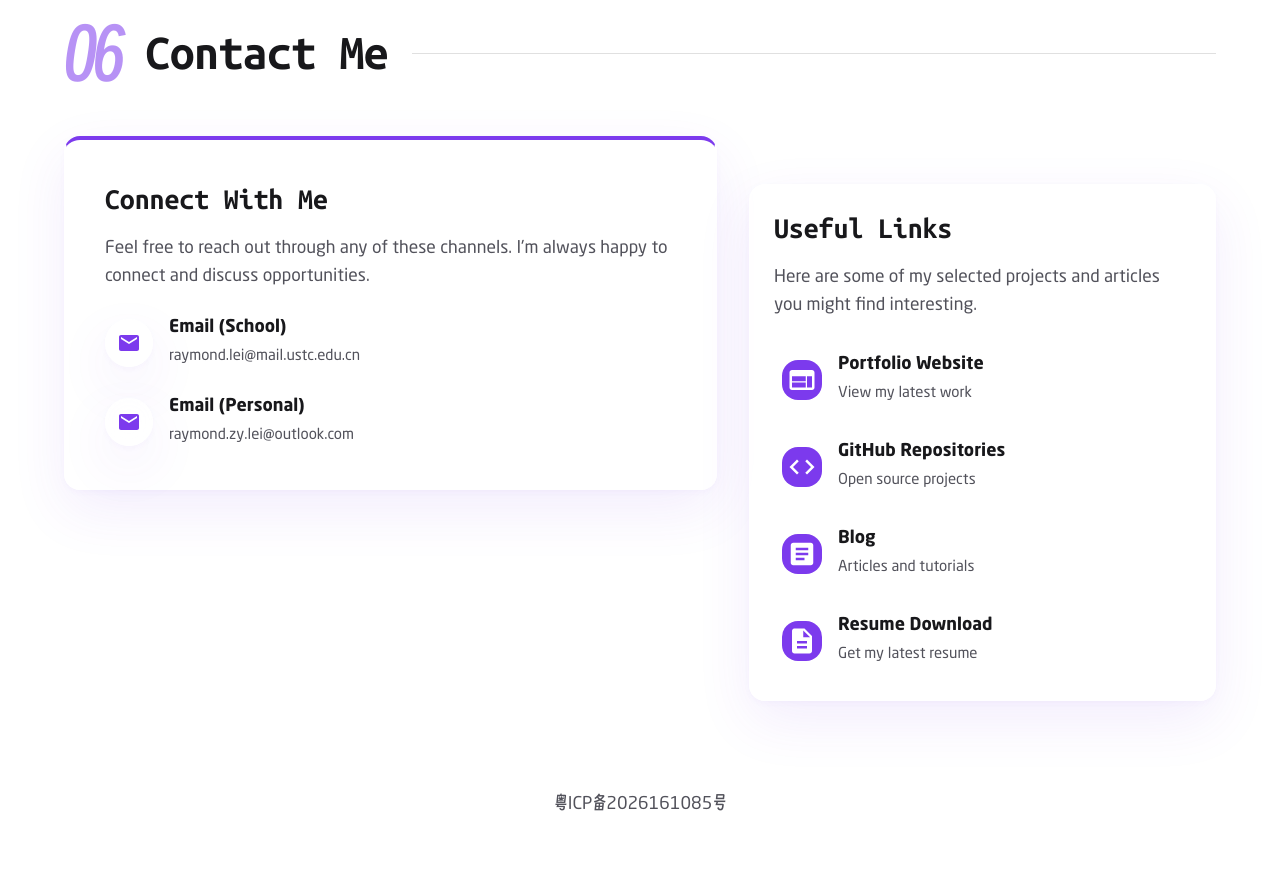
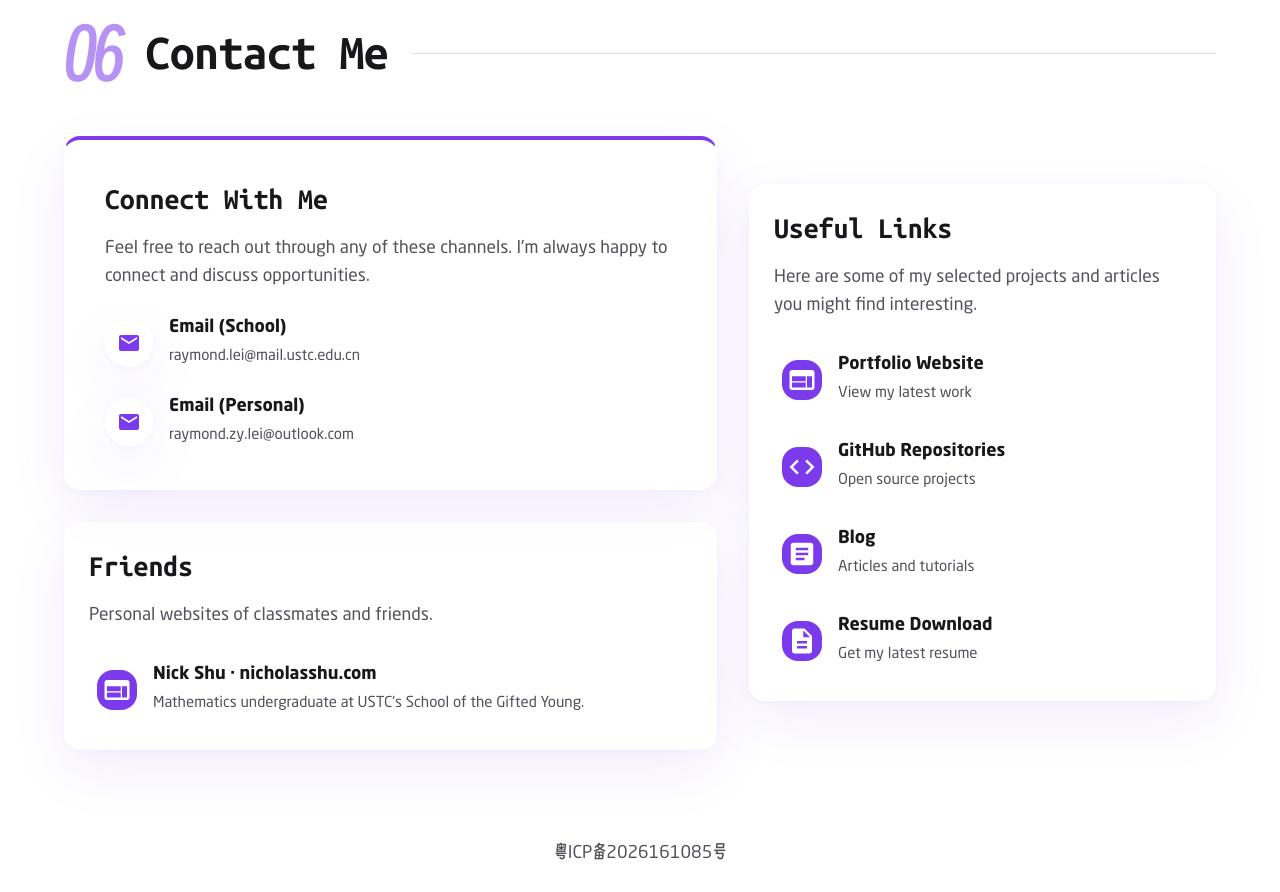
Before and after one commit to RaymondzyLei/RaymondzyLei.github.io, a React (Vite) app: page / in a window 1280 px wide. Shown: the part 6220-7112 px from the top of the page. Before the commit the page ends 7063 px from the top, so only its background shows below. Built offline with nearby package versions, Linux system fonts and the light colour scheme; a web font is replaced by a local one.

Commit message:
feat: add bilingual friend links card

```diff
--- a/src/components/Contact.tsx
+++ b/src/components/Contact.tsx
@@ -5,19 +5,20 @@ import Typography from '@mui/material/Typography';
 import Stack from '@mui/material/Stack';
 import FolderIcon from '@mui/icons-material/Folder';
 import { socialLinks } from '../data/social';
-import { contactLinks } from '../data/contact';
+import { contactLinks, friendLinks } from '../data/contact';
+import type { ContactLink } from '../data/contact';
 import { useTilt } from '../hooks/useTilt';
 import { useReveal } from '../hooks/useReveal';
 import { revealSx } from '../styles/reveal';
 import { GlassCard } from './GlassCard';
 import { LiquidGlassButton } from './LiquidGlassButton';
 import { Section } from './Section';
-import { easing, default as theme } from '../theme';
+import { easing, focusVisibleRing, default as theme } from '../theme';
 
 // Temporarily hide GitHub and X in this card while the site is under review.
 const contactSocialLinks = socialLinks.filter(({ id }) => id !== 'github' && id !== 'x');
 
-/** Card header: title + description, shared by both contact cards. */
+/** Card header: title + description, shared by the contact cards. */
 const CardIntro: React.FC<{ title: string; description: string }> = ({ title, description }) => (
   <>
     <Typography variant="h5" component="h3" sx={{ fontWeight: 600, mb: 2, color: 'text.primary' }}>
@@ -29,7 +30,7 @@ const CardIntro: React.FC<{ title: string; description: string }> = ({ title, de
   </>
 );
 
-/** Right-side text block of a link row (name + label), shared by both cards. */
+/** Right-side text block of a link row (name + label), shared by the cards. */
 const LinkText: React.FC<{ name: string; label: string }> = ({ name, label }) => (
   <Box sx={{ minWidth: 0, overflowWrap: 'anywhere' }}>
     <Typography variant="body2" sx={{ fontWeight: 600, color: 'text.primary' }}>
@@ -41,12 +42,67 @@ const LinkText: React.FC<{ name: string; label: string }> = ({ name, label }) =>
   </Box>
 );
 
+const ContactLinkRow: React.FC<{
+  link: ContactLink;
+  translationGroup: 'contact' | 'friends';
+}> = ({ link, translationGroup }) => {
+  const { t } = useTranslation();
+  const Icon = link.icon;
+
+  return (
+    <Box
+      component="a"
+      href={link.url}
+      {...(link.url.startsWith('http') ? { target: '_blank', rel: 'noopener noreferrer' } : {})}
+      sx={{
+        ...focusVisibleRing(2),
+        display: 'flex',
+        alignItems: 'center',
+        gap: 2,
+        minHeight: 44,
+        textDecoration: 'none',
+        p: 1,
+        borderRadius: 1,
+        transition: theme.transitions.create(['background-color'], {
+          duration: theme.transitions.duration.shorter,
+          easing: easing.easeOut,
+        }),
+        '&:hover': {
+          backgroundColor: 'action.hover',
+        },
+      }}
+    >
+      <Box
+        sx={{
+          width: 40,
+          flexShrink: 0,
+          height: 40,
+          borderRadius: 1,
+          backgroundColor: 'primary.main',
+          display: 'flex',
+          alignItems: 'center',
+          justifyContent: 'center',
+          color: 'primary.contrastText',
+        }}
+      >
+        {Icon ? <Icon /> : <FolderIcon />}
+      </Box>
+      <LinkText
+        name={t(`data.${translationGroup}.${link.id}.name`)}
+        label={t(`data.${translationGroup}.${link.id}.label`)}
+      />
+    </Box>
+  );
+};
+
 export const Contact: React.FC = () => {
   const { t } = useTranslation();
   const connectTiltRef = useTilt();
   const linksTiltRef = useTilt();
+  const friendsTiltRef = useTilt();
   const { ref: connectCellRef, isVisible: connectVisible } = useReveal();
   const { ref: linksCellRef, isVisible: linksVisible } = useReveal();
+  const { ref: friendsCellRef, isVisible: friendsVisible } = useReveal();
 
   return (
     <Section id="contact" title={t('contact.title')} maxWidth="lg" revealDelay={0}>
@@ -58,6 +114,7 @@ export const Contact: React.FC = () => {
           gap: 4,
         }}
       >
+        <Stack spacing={4} sx={{ minWidth: 0 }}>
           <Box ref={connectCellRef} sx={revealSx(connectVisible, 0)}>
             <GlassCard accent="top" ref={connectTiltRef} sx={{ p: { xs: 3, md: 5 } }}>
               <CardIntro title={t('contact.connectTitle')} description={t('contact.connectDesc')} />
@@ -88,59 +145,30 @@ export const Contact: React.FC = () => {
               </Stack>
             </GlassCard>
           </Box>
+          <Box
+            component="section"
+            aria-label={t('contact.friendsTitle')}
+            ref={friendsCellRef}
+            sx={revealSx(friendsVisible, 60)}
+          >
+            <GlassCard ref={friendsTiltRef} sx={{ p: 3 }}>
+              <CardIntro title={t('contact.friendsTitle')} description={t('contact.friendsDesc')} />
+              <Stack spacing={2}>
+                {friendLinks.map((link) => (
+                  <ContactLinkRow key={link.id} link={link} translationGroup="friends" />
+                ))}
+              </Stack>
+            </GlassCard>
+          </Box>
+        </Stack>
 
         <Box ref={linksCellRef} sx={revealSx(linksVisible, 60)}>
           <GlassCard ref={linksTiltRef} sx={{ p: 3, mt: { md: 6 } }}>
             <CardIntro title={t('contact.linksTitle')} description={t('contact.linksDesc')} />
             <Stack spacing={2}>
-              {contactLinks.map((link) => {
-                const Icon = link.icon;
-                return (
-                  <Box
-                    key={link.id}
-                    component="a"
-                    href={link.url}
-                    {...(link.url.startsWith('http')
-                      ? { target: '_blank', rel: 'noopener noreferrer' }
-                      : {})}
-                    sx={{
-                      display: 'flex',
-                      alignItems: 'center',
-                      gap: 2,
-                      textDecoration: 'none',
-                      p: 1,
-                      borderRadius: 1,
-                      transition: theme.transitions.create(['background-color'], {
-                        duration: theme.transitions.duration.shorter,
-                        easing: easing.easeOut,
-                      }),
-                      '&:hover': {
-                        backgroundColor: 'action.hover',
-                      },
-                    }}
-                  >
-                    <Box
-                      sx={{
-                        width: 40,
-                        flexShrink: 0,
-                        height: 40,
-                        borderRadius: 1,
-                        backgroundColor: 'primary.main',
-                        display: 'flex',
-                        alignItems: 'center',
-                        justifyContent: 'center',
-                        color: 'primary.contrastText',
-                      }}
-                    >
-                      {Icon ? <Icon /> : <FolderIcon />}
-                    </Box>
-                    <LinkText
-                      name={t(`data.contact.${link.id}.name`)}
-                      label={t(`data.contact.${link.id}.label`)}
-                    />
-                  </Box>
-                );
-              })}
+              {contactLinks.map((link) => (
+                <ContactLinkRow key={link.id} link={link} translationGroup="contact" />
+              ))}
             </Stack>
           </GlassCard>
         </Box>
--- a/src/data/contact.ts
+++ b/src/data/contact.ts
@@ -19,3 +19,7 @@ export const contactLinks: ContactLink[] = [
   { id: 'blog', url: '#', icon: ArticleIcon },
   { id: 'resume-download', url: '/resume', icon: DescriptionIcon },
 ];
+
+export const friendLinks: ContactLink[] = [
+  { id: 'nick-shu', url: 'https://nicholasshu.com/', icon: WebIcon },
+];
--- a/src/i18n/en.json
+++ b/src/i18n/en.json
@@ -52,7 +52,9 @@
     "connectTitle": "Connect With Me",
     "connectDesc": "Feel free to reach out through any of these channels. I'm always happy to connect and discuss opportunities.",
     "linksTitle": "Useful Links",
-    "linksDesc": "Here are some of my selected projects and articles you might find interesting."
+    "linksDesc": "Here are some of my selected projects and articles you might find interesting.",
+    "friendsTitle": "Friends",
+    "friendsDesc": "Personal websites of classmates and friends."
   },
   "data": {
     "social": {
@@ -89,6 +91,12 @@
       "resume-download": {
         "name": "Resume Download",
         "label": "Get my latest resume"
+      }
+    },
+    "friends": {
+      "nick-shu": {
+        "name": "Nick Shu · nicholasshu.com",
+        "label": "Mathematics undergraduate at USTC's School of the Gifted Young."
       }
     },
     "achievements": {
--- a/src/i18n/zh.json
+++ b/src/i18n/zh.json
@@ -52,7 +52,9 @@
     "connectTitle": "与我联系",
     "connectDesc": "欢迎通过以下任何渠道与我联系，我乐意与您交流并探讨合作机会。",
     "linksTitle": "实用链接",
-    "linksDesc": "以下是我的一些精选项目和文章，您可能会感兴趣。"
+    "linksDesc": "以下是我的一些精选项目和文章，您可能会感兴趣。",
+    "friendsTitle": "友情链接",
+    "friendsDesc": "同学与朋友的个人网站。"
   },
   "data": {
     "social": {
@@ -89,6 +91,12 @@
       "resume-download": {
         "name": "简历下载",
         "label": "获取我的最新简历"
+      }
+    },
+    "friends": {
+      "nick-shu": {
+        "name": "舒屹扬 · nicholasshu.com",
+        "label": "中国科学技术大学少年班学院本科生，数学方向。"
       }
     },
     "achievements": {
```
Also changed, not shown: 1 other file (tests, documents, lock files or other folders). Lines whose indentation alone changed are shown as unchanged.
